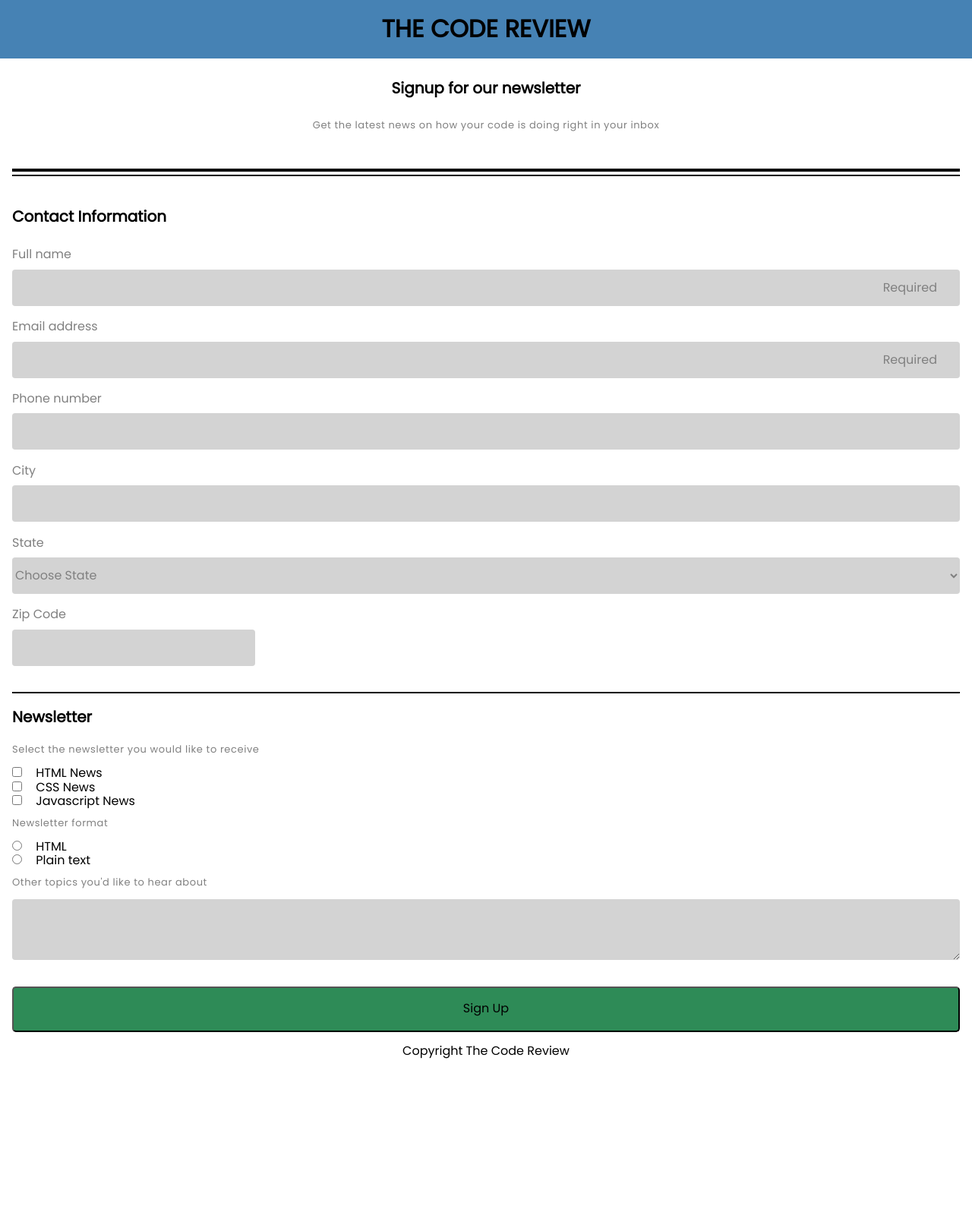
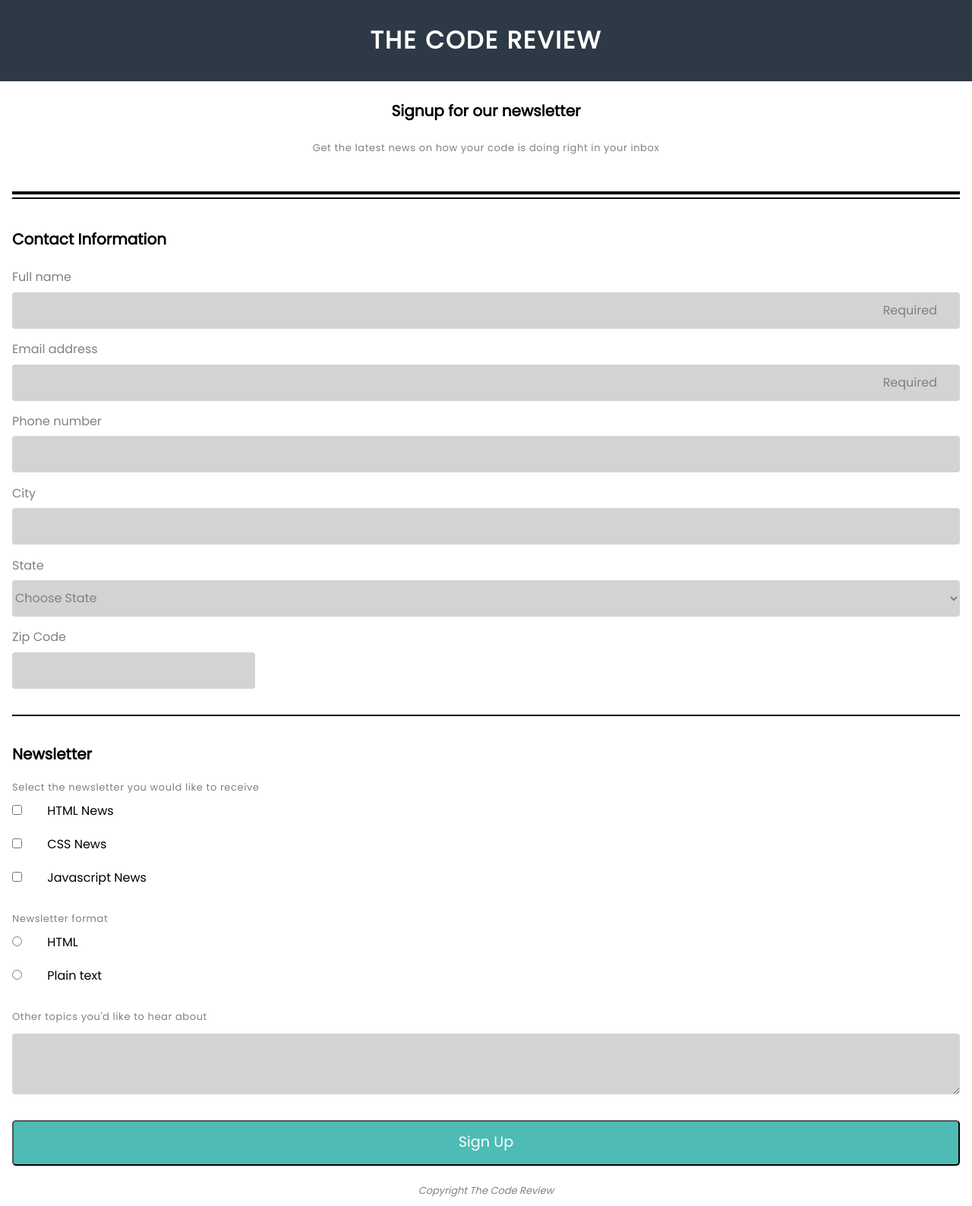
Before and after one commit to TR0D30T/Tech-Degree-Project-3, a plain HTML site: page Tech-degree-Project-3/index.html in a window 1280 px wide. Shown: the whole page at 76% size. Before the commit the page ends 1409 px from the top, so only its background shows below. Drawn offline with Linux system fonts and the light colour scheme.

Commit message:
Update style.css

```diff
--- a/Tech-degree-Project-3/css/style.css
+++ b/Tech-degree-Project-3/css/style.css
@@ -18,12 +18,15 @@ body {
 
 /** Header**/
 .cdreview {
-    background-color: steelblue;
+    background-color: rgb(45,57,69);
     text-align: center;
+    padding: 15px 0;
 }
 .cdreview h1 {
     margin: 0 auto;
     padding: 20px;
+    letter-spacing: 2px;
+    color: white;
 }
 
 /**Intro signup**/
@@ -54,6 +57,7 @@ body {
     padding-bottom: 1em;
     border-top: 2px solid black;
     border-bottom: 2px solid black;
+    background-color: ;
 }
 .form_contact h1 {
     font-size: 20px;
@@ -91,7 +95,7 @@ body {
     border-radius: 4px;
     border: none;
 }
-.npt_class:focus, .npt_class_zip:focus {
+.npt_class:focus, .npt_class_zip:focus, .txt_area:focus {
     border: 2px solid black;
     outline: none;
 }
@@ -120,7 +124,9 @@ select {
 }
 .nws_lttr label {
     padding-left: 14px;
-    margin-bottom: 8px;
+    margin-bottom: 1.6em;
+    display: inline-block;
+    margin-left: 15px;
 }
 .txt_area {
     width: 100%;
@@ -129,12 +135,49 @@ select {
     border-radius: 4px;
     border: none;
 }
+.txt_area:focus
 footer {
     text-align: center;
 }
 .btn {
     width: 100%;
     height: 60px;
-    background-color: seagreen;
+    background-color: rgb(78,187,181);
     border-radius: 5px;
+    color: white;
 }
+footer p {
+    padding-top: 1em;
+    font-size: 13px;
+    color: grey;
+    font-style: italic;
+    text-align: center;
+}
+
+@media (min-width: 760px) {
+    main {
+        width: 70%;
+        margin: 0 auto;
+    }
+    .flex_npt {
+        display: flex;
+        flex-wrap: wrap;
+
+    }
+    .flex_npt > label {
+        display: inline-block;
+        flex: 1;
+        padding: 25px 25px 0 0;
+    }
+    .flex_npt > input, select {
+        flex: 3;
+    }
+    .nws_lttr {
+        padding-bottom: 1.8em;
+        padding-top: 1.2em;
+    }
+
+    .btn {
+        font-size: 1.2em;
+    }
+}
```
